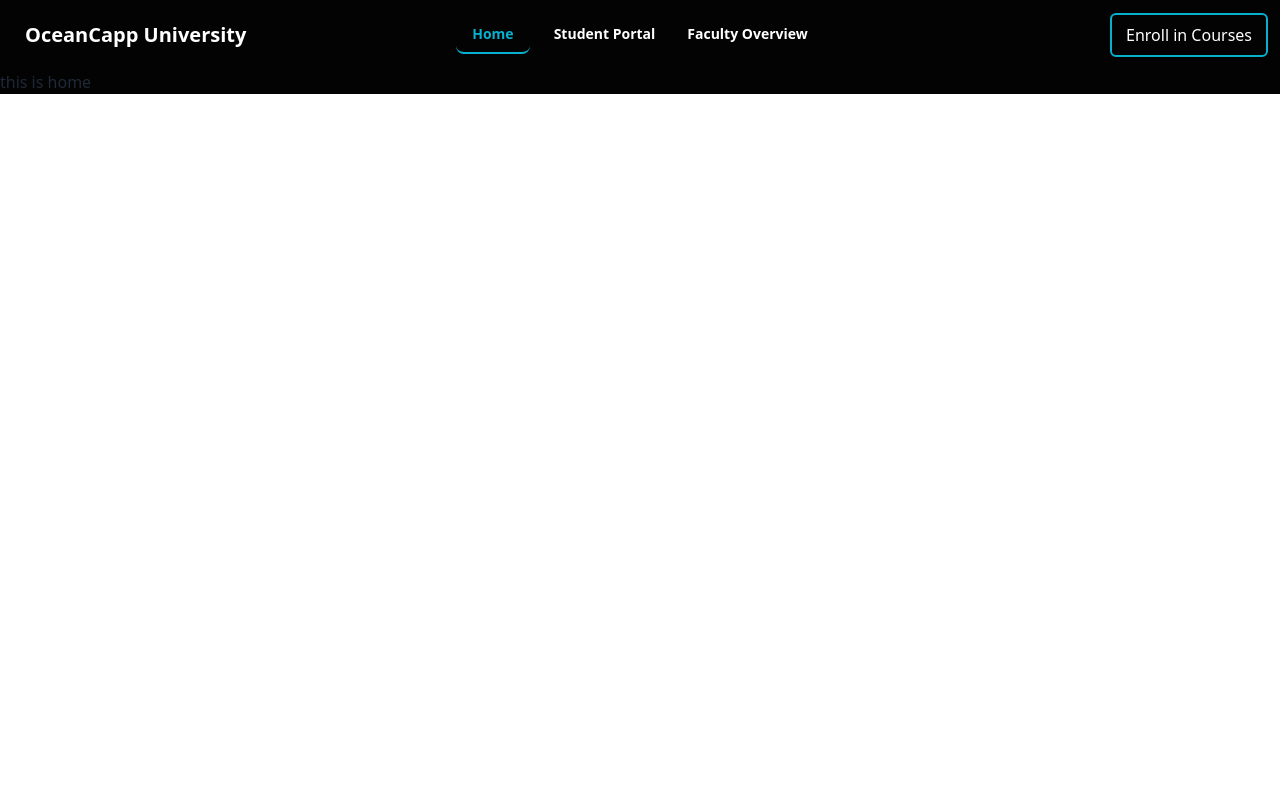
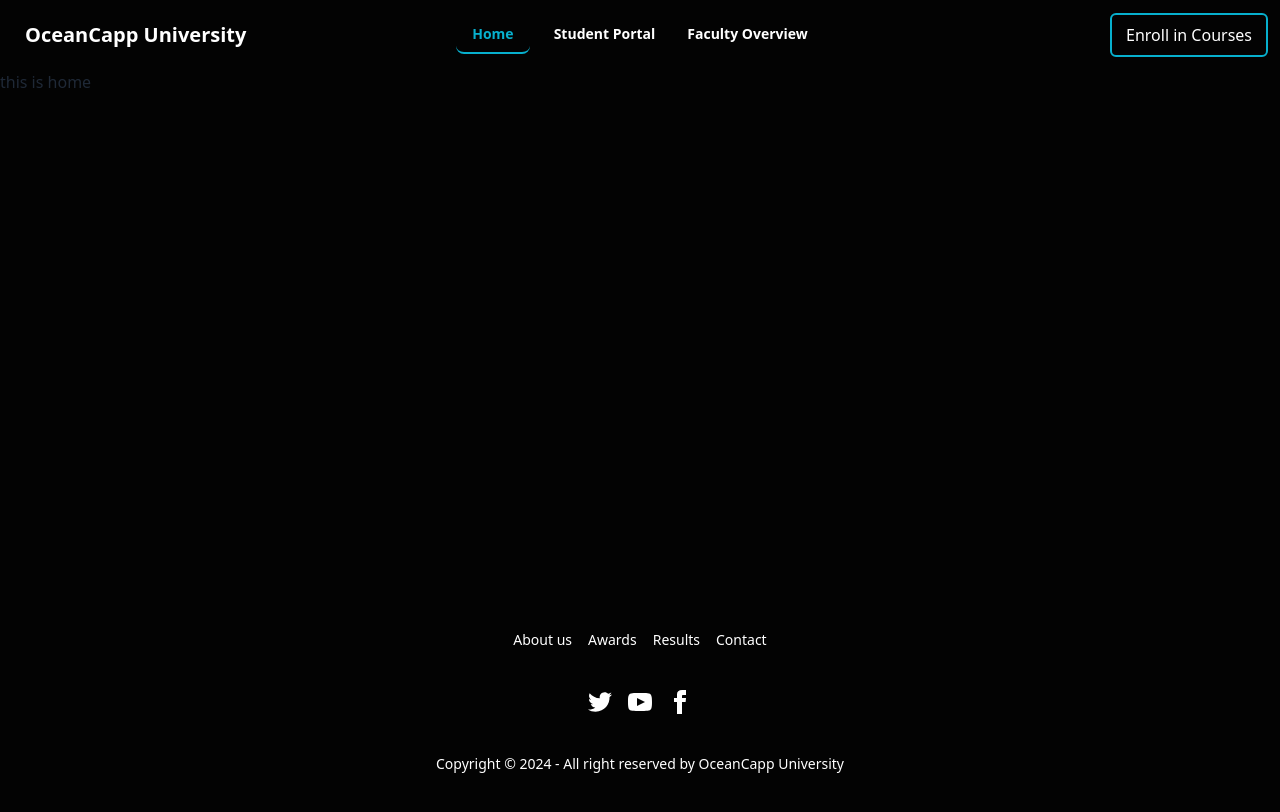
Before and after one commit to Monwar23/Student-Management-System, a React (Vite) app: page / in a window 1280 px wide. Built offline with nearby package versions, Linux system fonts and the light colour scheme.

Commit message:
complete footer

```diff
--- a/src/Layout/Root.jsx
+++ b/src/Layout/Root.jsx
@@ -6,7 +6,9 @@ const Root = () => {
     return (
         <div>
             <Navbar></Navbar>
+            <div className="min-h-[calc(100vh-280px)] ">
             <Outlet></Outlet>
+            </div>
             <Footer></Footer>
         </div>
     );
--- a/src/components/Footer.jsx
+++ b/src/components/Footer.jsx
@@ -1,9 +1,54 @@
 
 const Footer = () => {
     return (
-        <div>
-
-        </div>
+        <footer className="footer footer-center text-white rounded p-10">
+  <nav className="grid grid-flow-col gap-4">
+    <a className="link link-hover">About us</a>
+    <a className="link link-hover">Awards</a>
+    <a className="link link-hover">Results</a>
+    <a className="link link-hover">Contact</a>
+  </nav>
+  <nav>
+    <div className="grid grid-flow-col gap-4">
+      <a>
+        <svg
+          xmlns="http://www.w3.org/2000/svg"
+          width="24"
+          height="24"
+          viewBox="0 0 24 24"
+          className="fill-current">
+          <path
+            d="M24 4.557c-.883.392-1.832.656-2.828.775 1.017-.609 1.798-1.574 2.165-2.724-.951.564-2.005.974-3.127 1.195-.897-.957-2.178-1.555-3.594-1.555-3.179 0-5.515 2.966-4.797 6.045-4.091-.205-7.719-2.165-10.148-5.144-1.29 2.213-.669 5.108 1.523 6.574-.806-.026-1.566-.247-2.229-.616-.054 2.281 1.581 4.415 3.949 4.89-.693.188-1.452.232-2.224.084.626 1.956 2.444 3.379 4.6 3.419-2.07 1.623-4.678 2.348-7.29 2.04 2.179 1.397 4.768 2.212 7.548 2.212 9.142 0 14.307-7.721 13.995-14.646.962-.695 1.797-1.562 2.457-2.549z"></path>
+        </svg>
+      </a>
+      <a>
+        <svg
+          xmlns="http://www.w3.org/2000/svg"
+          width="24"
+          height="24"
+          viewBox="0 0 24 24"
+          className="fill-current">
+          <path
+            d="M19.615 3.184c-3.604-.246-11.631-.245-15.23 0-3.897.266-4.356 2.62-4.385 8.816.029 6.185.484 8.549 4.385 8.816 3.6.245 11.626.246 15.23 0 3.897-.266 4.356-2.62 4.385-8.816-.029-6.185-.484-8.549-4.385-8.816zm-10.615 12.816v-8l8 3.993-8 4.007z"></path>
+        </svg>
+      </a>
+      <a>
+        <svg
+          xmlns="http://www.w3.org/2000/svg"
+          width="24"
+          height="24"
+          viewBox="0 0 24 24"
+          className="fill-current">
+          <path
+            d="M9 8h-3v4h3v12h5v-12h3.642l.358-4h-4v-1.667c0-.955.192-1.333 1.115-1.333h2.885v-5h-3.808c-3.596 0-5.192 1.583-5.192 4.615v3.385z"></path>
+        </svg>
+      </a>
+    </div>
+  </nav>
+  <aside>
+    <p>Copyright © {new Date().getFullYear()} - All right reserved by OceanCapp University</p>
+  </aside>
+</footer>
     );
 };
 
--- a/src/components/Navbar.jsx
+++ b/src/components/Navbar.jsx
@@ -53,7 +53,7 @@ const Navbar = () => {
 
                     <ul
                         tabIndex={0}
-                        className="menu menu-sm dropdown-content mt-3 p-2 shadow bg-black rounded-box w-52 right-0"
+                        className="menu menu-sm dropdown-content mt-3 p-2 shadow bg-black rounded-box w-44 right-0"
                     >
                         {navLinks}
                         <Link to='/enroll' className="block lg:hidden rounded-md px-3.5 py-2 m-1 overflow-hidden relative group cursor-pointer border-2 font-medium border-[#07B0CE] text-white">
```
